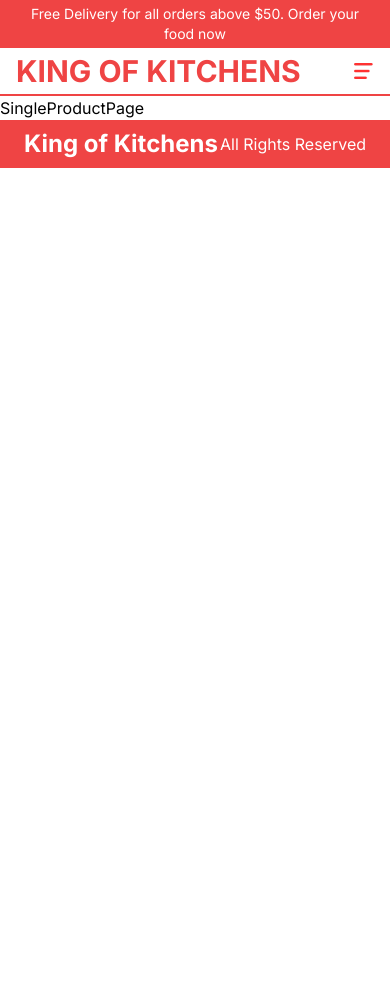
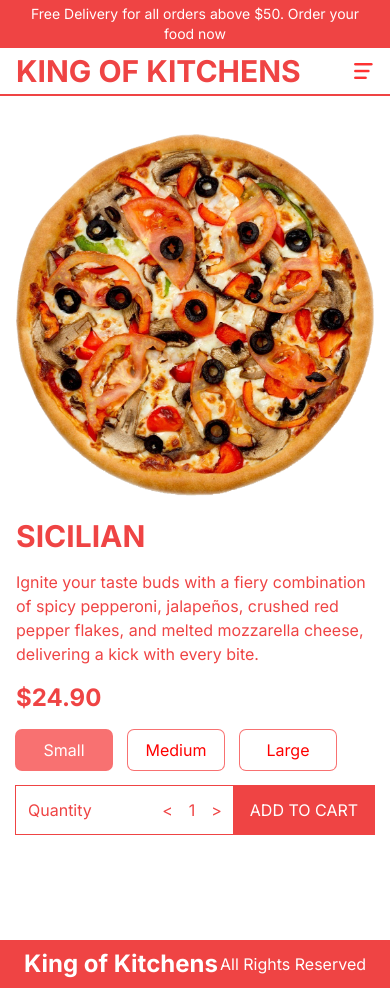
Before and after one commit to Sairam-Nulakani/restaurant-food-delivery-app-nextjs, a Next.js app: page /product/1 in a window 390 px wide. Before the commit the page ends 844 px from the top, so only its background shows below. Built offline with nearby package versions, Linux system fonts and the light colour scheme.

Commit message:
updated single product page with responsive design

```diff
--- a/src/app/product/[id]/page.tsx
+++ b/src/app/product/[id]/page.tsx
@@ -1,7 +1,36 @@
+import Price from "@/components/Price";
+import { singleProduct } from "@/data";
+import Image from "next/image";
 import React from "react";
 
 const SingleProductPage = () => {
-  return <div>SingleProductPage</div>;
+  return (
+    <div className="p-4 lg:px-20 xl:px-40 h-screen flex flex-col justify-around text-red-500 md:flex-row md:gap-8 md:items-center">
+      {/* IMAGE CONTAINER */}
+      {singleProduct.img && (
+        <div className="relative w-full h-1/2 md:h-[70%]">
+          <Image
+            src={singleProduct.img}
+            alt=""
+            className="object-contain"
+            fill
+          />
+        </div>
+      )}
+      {/* TEXT CONTAINER */}
+      <div className="h-1/2 flex flex-col gap-4 md:h-[70%] md:justify-center md:gap-6 xl:gap-8">
+        <h1 className="text-3xl font-bold uppercase xl:text-5xl">
+          {singleProduct.title}
+        </h1>
+        <p>{singleProduct.desc}</p>
+        <Price
+          price={singleProduct.price}
+          id={singleProduct.id}
+          options={singleProduct.options}
+        />
+      </div>
+    </div>
+  );
 };
 
 export default SingleProductPage;
--- /dev/null
+++ b/src/components/Price.tsx
@@ -0,0 +1,69 @@
+"use client";
+
+import React, { useEffect, useState } from "react";
+
+type Props = {
+  price: number;
+  id: number;
+  options?: { title: string; additionalPrice: number }[];
+};
+
+const Price = ({ price, id, options }: Props) => {
+  const [total, setTotal] = useState(price);
+  const [quantity, setQuantity] = useState(1);
+  const [selected, setSelected] = useState(0);
+
+  useEffect(() => {
+    setTotal(
+      quantity * (options ? price + options[selected].additionalPrice : price)
+    );
+  }, [quantity, selected, options, price]);
+
+  return (
+    <div className="flex flex-col gap-4">
+      <h2 className="text-2xl font-bold">${total.toFixed(2)}</h2>
+      {/* OPTIONS CONTAINER */}
+      <div className="flex gap-4">
+        {options?.map((option, index) => (
+          <button
+            key={option.title}
+            className="min-w-[6rem] p-2 ring-1 ring-red-400 rounded-md"
+            style={{
+              background: selected === index ? "rgb(248 113 113)" : "white",
+              color: selected === index ? "white" : "red",
+            }}
+            onClick={() => setSelected(index)}
+          >
+            {option.title}
+          </button>
+        ))}
+      </div>
+      {/* QUANTITY AND ADD BUTTON CONTAINER */}
+      <div className="flex justify-between items-center">
+        {/* QUANTITY */}
+        <div className="flex justify-between w-full p-3 ring-1 ring-red-500">
+          <span>Quantity</span>
+          <div className="flex gap-4 items-center">
+            <button
+              onClick={() => setQuantity((prev) => (prev > 1 ? prev - 1 : 1))}
+            >
+              {"<"}
+            </button>
+            <span>{quantity}</span>
+            <button
+              onClick={() => setQuantity((prev) => (prev < 9 ? prev + 1 : 9))}
+            >
+              {">"}
+            </button>
+          </div>
+        </div>
+        {/* CART BUTTON */}
+        <button className="uppercase w-56 bg-red-500 text-white p-3 ring-1 ring-red-500">
+          Add to Cart
+        </button>
+      </div>
+    </div>
+  );
+};
+
+export default Price;
```
